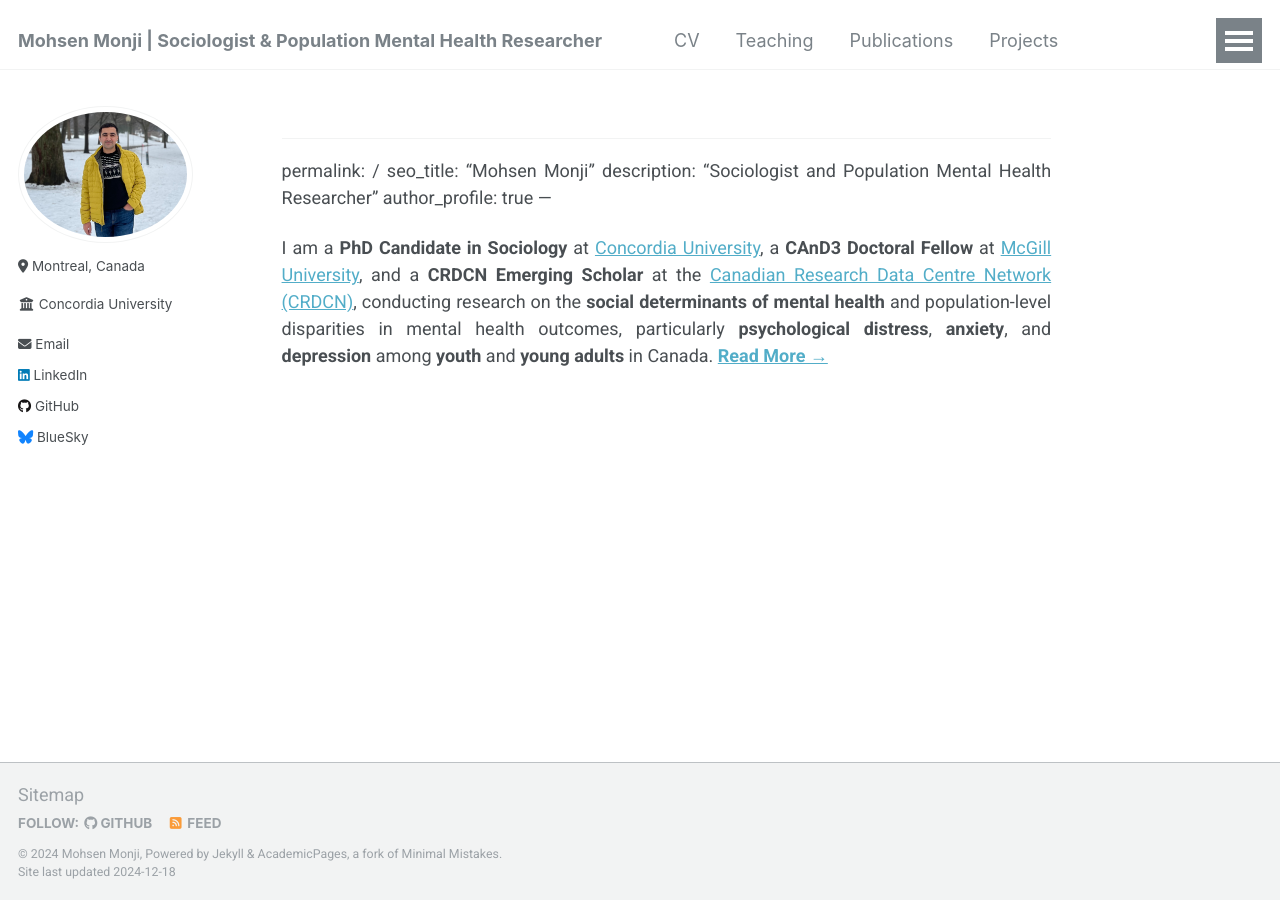
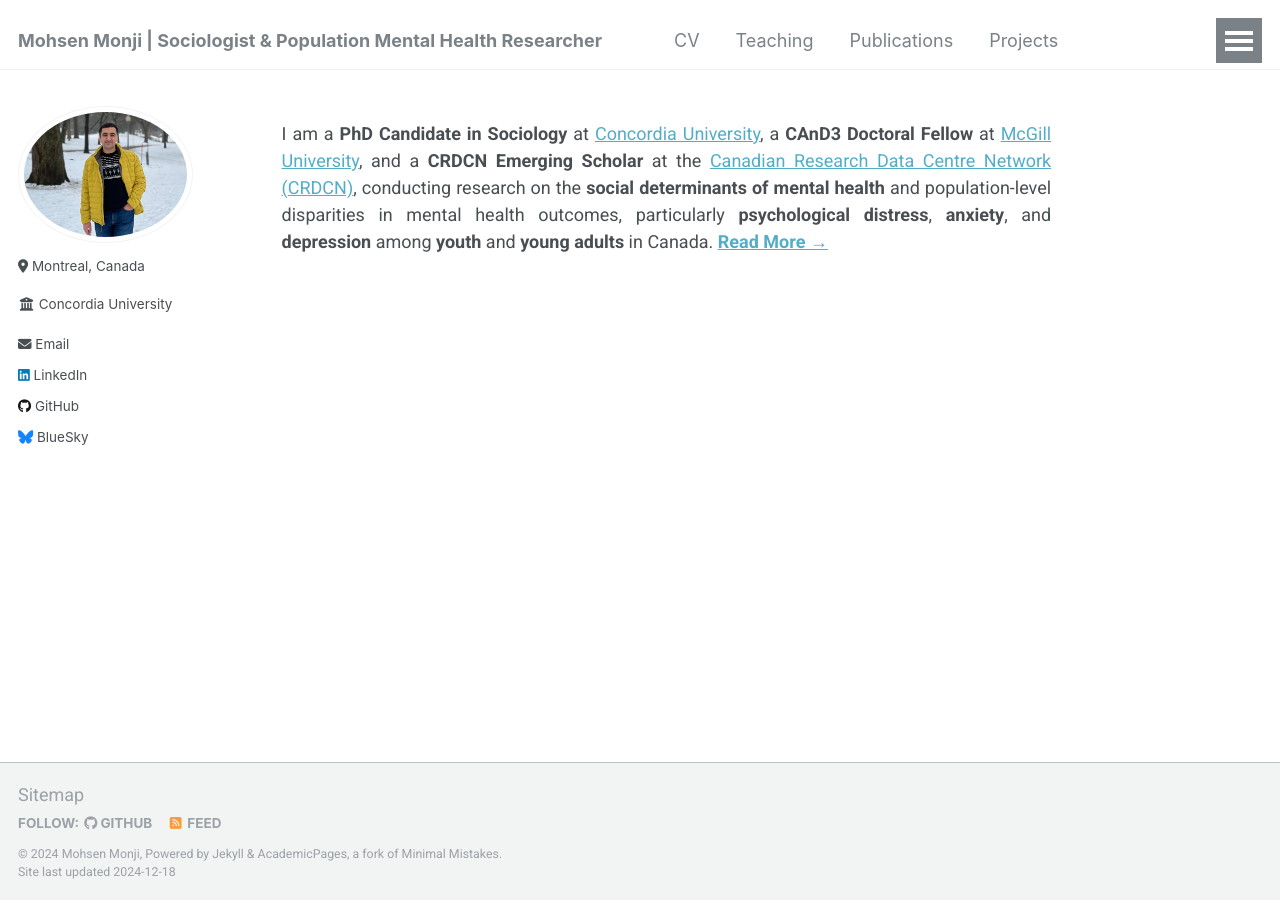
Before and after one commit to Mohsnmonji/mohsnmonji.github.io, a Jekyll site: the page built from _pages/front.md, in a window 1280 px wide. Built offline with Jekyll 4.4.1, drawn with Linux system fonts in a browser that asks for light colours; our own code applies the rules of GitHub Pages for plain Markdown files; part of the change alters nothing that is shown.

```diff
--- a/_pages/front.md
+++ b/_pages/front.md
@@ -1,10 +1,12 @@
-
 ---
 permalink: /
+title: " "
 seo_title: "Mohsen Monji"
 description: "Sociologist and Population Mental Health Researcher"
 author_profile: true
+redirect_from:
+  - /about/
+  - /about.html
 ---
 
-
 I am a **PhD Candidate in Sociology** at [Concordia University](https://www.concordia.ca/artsci/sociology-anthropology.html), a **CAnD3 Doctoral Fellow** at [McGill University](https://www.mcgill.ca/cand3/our-people/fellows-2024-25), and a **CRDCN Emerging Scholar** at the [Canadian Research Data Centre Network (CRDCN)](https://crdcn.ca), conducting research on the **social determinants of mental health** and population-level disparities in mental health outcomes, particularly **psychological distress**, **anxiety**, and **depression** among **youth** and **young adults** in Canada. __[Read More →](/about-me/)__
```
